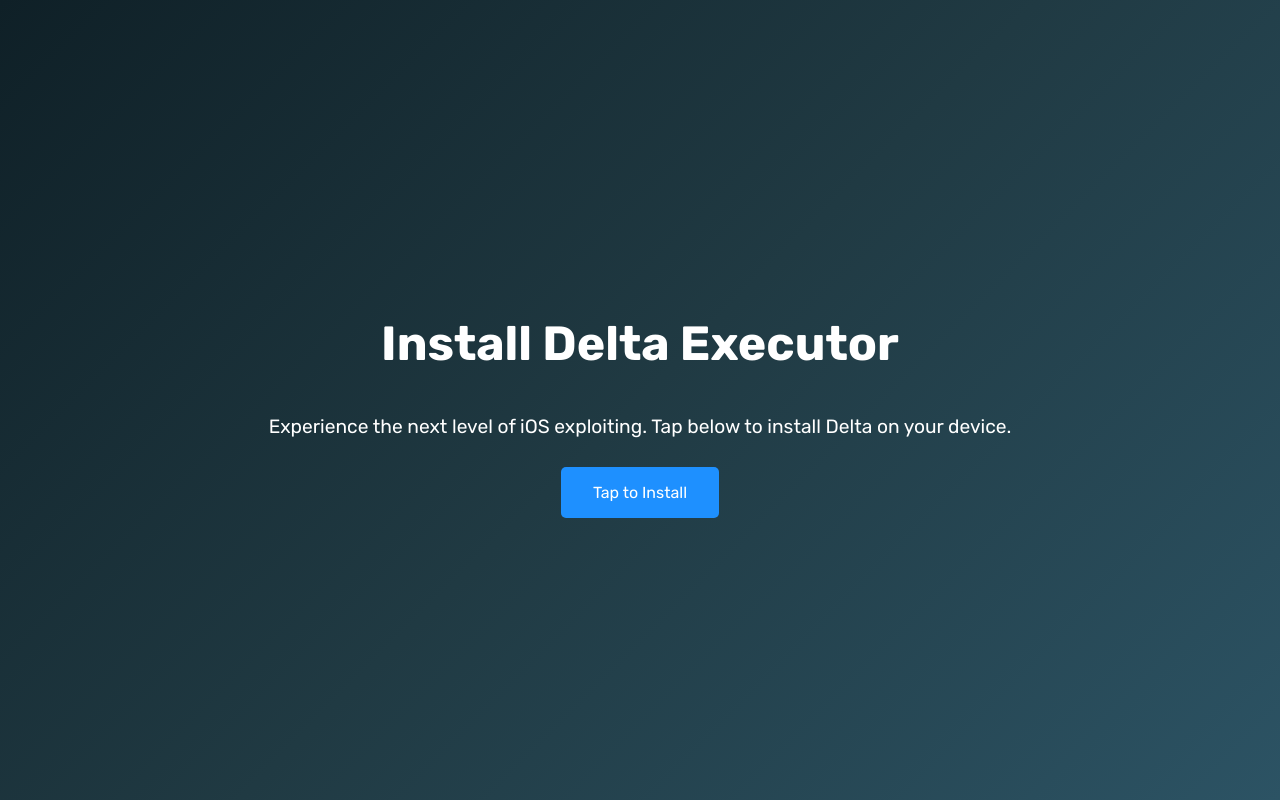
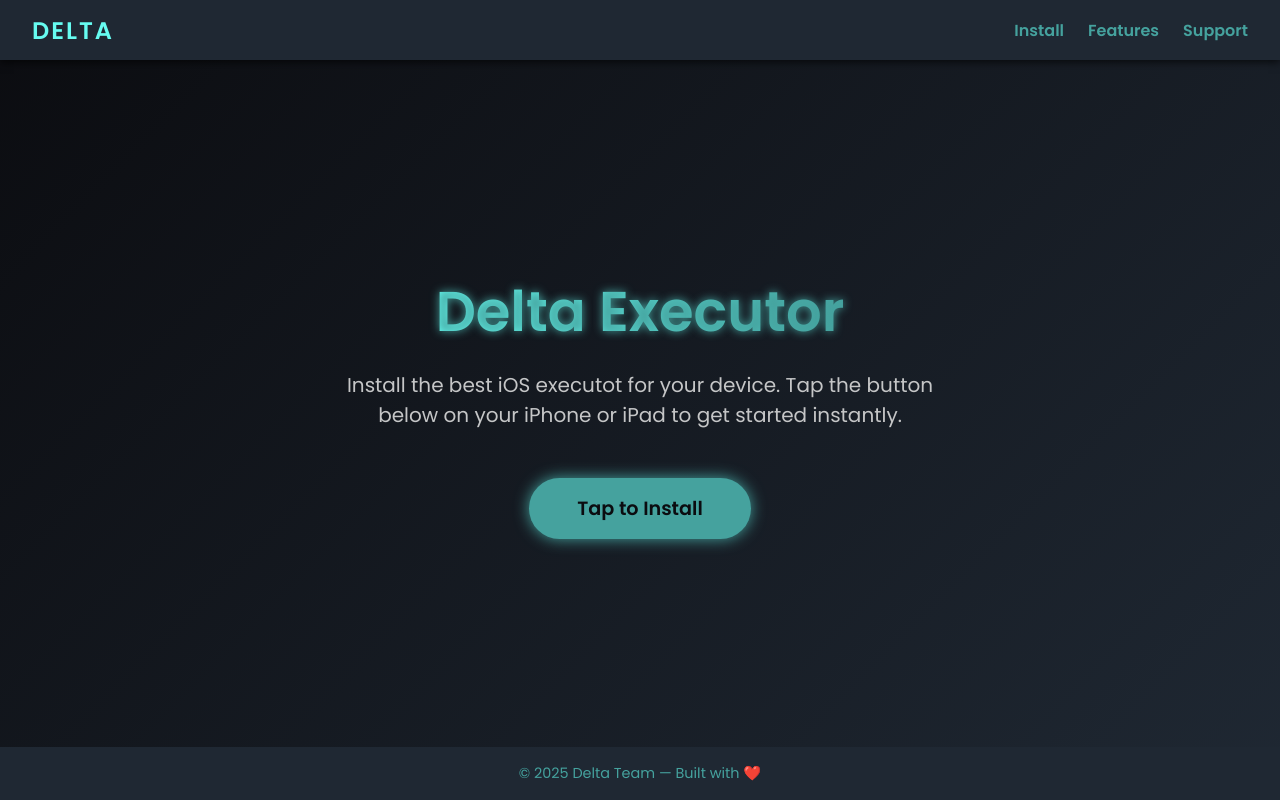
Before and after one commit to BigFella8/Install-delta, a plain HTML site: page index.html in a window 1280 px wide. Drawn offline with Linux system fonts and the light colour scheme.

Commit message:
Update index.html

```diff
--- a/index.html
+++ b/index.html
@@ -2,58 +2,146 @@
 <html lang="en">
 <head>
 <meta charset="UTF-8" />
-  <meta name="viewport" content="width=device-width, initial-scale=1.0"/>
-  <title>Install Delta</title>
-  <link href="https://fonts.googleapis.com/css2?family=Rubik:wght@400;700&display=swap" rel="stylesheet">
+<meta name="viewport" content="width=device-width, initial-scale=1" />
+<title>Delta Install</title>
 <style>
+  @import url('https://fonts.googleapis.com/css2?family=Poppins:wght@400;600&display=swap');
+
+  /* Reset & base */
+  * {
+    box-sizing: border-box;
+    margin: 0; padding: 0;
+    font-family: 'Poppins', sans-serif;
+  }
   body {
-      margin: 0;
-      font-family: 'Rubik', sans-serif;
-      background: linear-gradient(135deg, #0f2027, #203a43, #2c5364);
-      color: #ffffff;
+    background: linear-gradient(135deg, #0b0c10 0%, #1f2833 100%);
+    color: #c5c6c7;
+    min-height: 100vh;
     display: flex;
     flex-direction: column;
+  }
+
+  /* Navbar */
+  nav {
+    position: sticky;
+    top: 0;
+    background: #1f2833;
+    height: 60px;
+    display: flex;
     align-items: center;
+    justify-content: space-between;
+    padding: 0 2rem;
+    box-shadow: 0 2px 8px rgba(0,0,0,0.7);
+    z-index: 100;
+  }
+  nav .logo {
+    font-weight: 700;
+    font-size: 1.5rem;
+    color: #66fcf1;
+    letter-spacing: 2px;
+  }
+  nav ul {
+    list-style: none;
+    display: flex;
+    gap: 1.5rem;
+  }
+  nav ul li a {
+    color: #45a29e;
+    text-decoration: none;
+    font-weight: 600;
+    transition: color 0.3s;
+  }
+  nav ul li a:hover {
+    color: #66fcf1;
+  }
+
+  /* Hero section */
+  header {
+    flex: 1;
+    display: flex;
+    flex-direction: column;
     justify-content: center;
-      height: 100vh;
+    align-items: center;
+    padding: 4rem 2rem;
     text-align: center;
   }
-    h1 {
-      font-size: 3em;
-      margin-bottom: 0.5em;
+  header h1 {
+    font-size: 3.5rem;
+    background: linear-gradient(90deg, #66fcf1, #45a29e);
+    -webkit-background-clip: text;
+    -webkit-text-fill-color: transparent;
+    margin-bottom: 1rem;
+    text-shadow: 0 0 10px #45a29e;
   }
-    p {
-      font-size: 1.2em;
-      margin-bottom: 1.5em;
+  header p {
+    font-size: 1.25rem;
+    color: #c5c6c7;
+    max-width: 600px;
+    margin-bottom: 3rem;
   }
-    .cta-button {
-      background-color: #1e90ff;
-      color: #fff;
-      padding: 1em 2em;
+  .btn-install {
+    background: #45a29e;
     border: none;
-      border-radius: 5px;
-      font-size: 1em;
+    padding: 1rem 3rem;
+    font-size: 1.2rem;
+    font-weight: 600;
+    color: #0b0c10;
+    border-radius: 50px;
     cursor: pointer;
-      transition: background-color 0.3s ease, transform 0.3s ease;
+    box-shadow: 0 0 15px #45a29e;
+    transition: background 0.3s ease, transform 0.3s ease;
     text-decoration: none;
+    display: inline-block;
   }
-    .cta-button:hover {
-      background-color: #63b3ed;
+  .btn-install:hover {
+    background: #66fcf1;
+    box-shadow: 0 0 25px #66fcf1;
     transform: scale(1.05);
   }
+
+  /* Footer */
+  footer {
+    text-align: center;
+    padding: 1rem;
+    font-size: 0.9rem;
+    color: #45a29e;
+    background: #1f2833;
+  }
+
+  /* Responsive */
   @media (max-width: 600px) {
-      h1 {
-        font-size: 2em;
+    header h1 {
+      font-size: 2.5rem;
     }
-      p {
-        font-size: 1em;
+    header p {
+      font-size: 1rem;
+    }
+    nav ul {
+      gap: 1rem;
     }
   }
 </style>
 </head>
 <body>
-  <h1>Install Delta Executor</h1>
-  <p>Experience the next level of iOS exploiting. Tap below to install Delta on your device.</p>
-  <a class="cta-button" href="itms-services://?action=download-manifest&url=https://cdngloopup.cc/delta_ios/manifest.plist">Tap to Install</a>
+
+<nav>
+  <div class="logo">DELTA</div>
+  <ul>
+    <li><a href="#install">Install</a></li>
+    <li><a href="#features">Features</a></li>
+    <li><a href="#support">Support</a></li>
+  </ul>
+</nav>
+
+<header id="install">
+  <h1>Delta Executor</h1>
+  <p>Install the best iOS executot for your device. Tap the button below on your iPhone or iPad to get started instantly.</p>
+  <a class="btn-install" href="itms-services://?action=download-manifest&url=https://cdngloopup.cc/delta_ios/manifest.plist">Tap to Install</a>
+</header>
+
+<footer>
+  &copy; 2025 Delta Team — Built with ❤️
+</footer>
+
 </body>
 </html>
```
Lines whose indentation alone changed are shown as unchanged.
